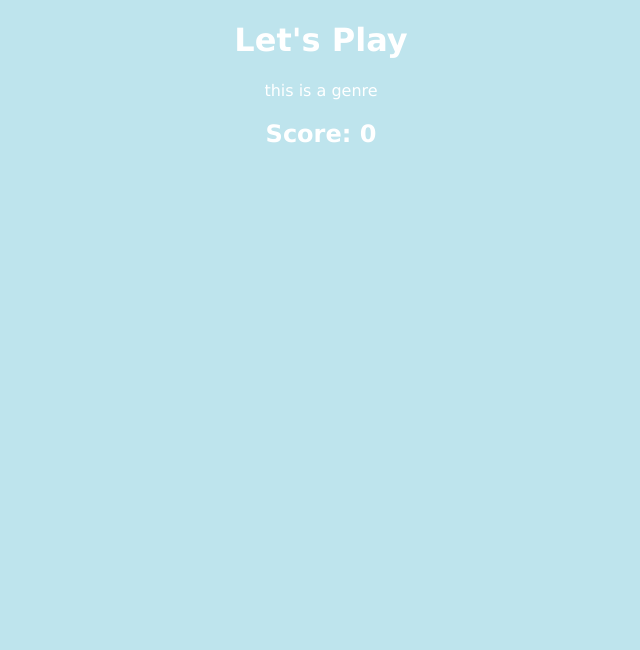
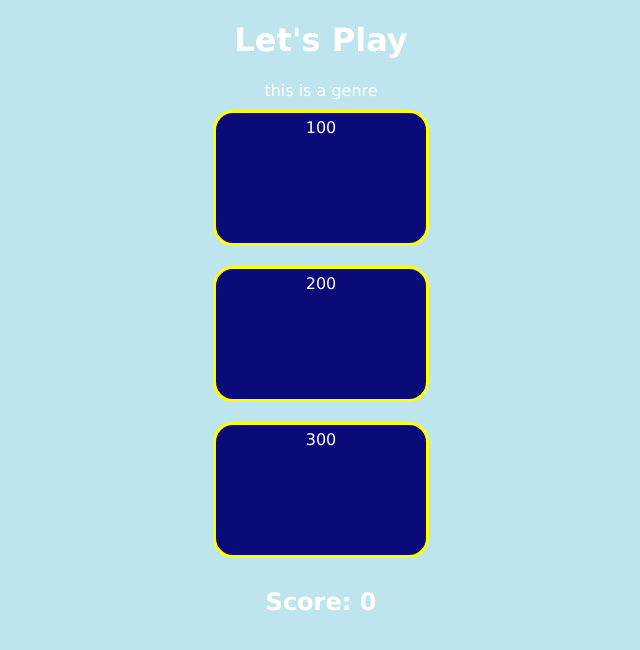
Before and after one commit to heyitsmattox/triviaApp, a plain HTML site: page index.html in a window 1280 px wide. Shown: the whole page, without its empty margins (319-959 px from the left). Drawn offline with Linux system fonts and the light colour scheme; no server answers.

Commit message:
added card inner HTML

```diff
--- a/app.js
+++ b/app.js
@@ -14,12 +14,28 @@ function addGenre() {
   levels.forEach((level) => {
     const card = document.createElement('div')
     card.classList.add('card')
+    column.append(card)
+
+    if (level === 'easy') {
+        card.innerHTML = 100
+    }
+    if (level === 'medium') {
+        card.innerHTML = 200
+    }
+    if (level === 'hard') {
+        card.innerHTML = 300
+    }
 
     fetch(
       `https://opentdb.com/api.php?amount=10&category=11&difficulty=${level}&type=multiple`
     )
     .then(response => response.json())
-    .then(data => console.log(data))
+    .then(data => {
+        console.log(data)
+        card.setAttribute('data-question', data.results[0].question)
+        card.setAttribute('data-answer', data.results[0].correct_answer)
+
+    })
 
   })
 
--- a/styles.css
+++ b/styles.css
@@ -22,6 +22,7 @@ body {
     height: 120px;
     border-radius: 20px;
     background-color: rgb(10, 10, 121);
+    border: solid yellow;
     text-align: center;
     padding: 5px;
     margin: 10px;
```
